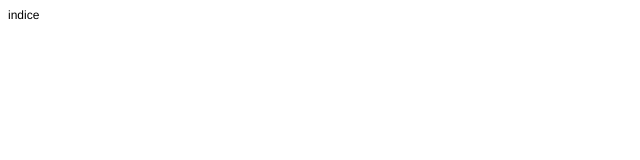
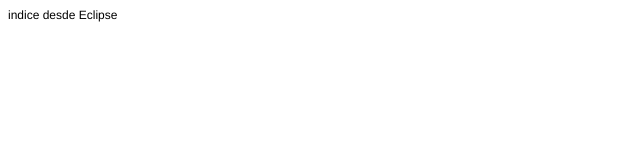
Before and after one commit to josefriasg/repo, a plain HTML site: page index.html in a window 1280 px wide. Shown: the full height of the page, 0-640 px from the left. Drawn offline with Linux system fonts and the light colour scheme.

Commit message:
cambios desde Eclipse

```diff
--- a/index.html
+++ b/index.html
@@ -11,6 +11,6 @@
   </style>
 </head>
 <body>
-<p class="p1">indice</p>
+<p class="p1">indice desde Eclipse</p>
 </body>
 </html>
```
Also changed, not shown: config.xml (+4 -4 lines).
